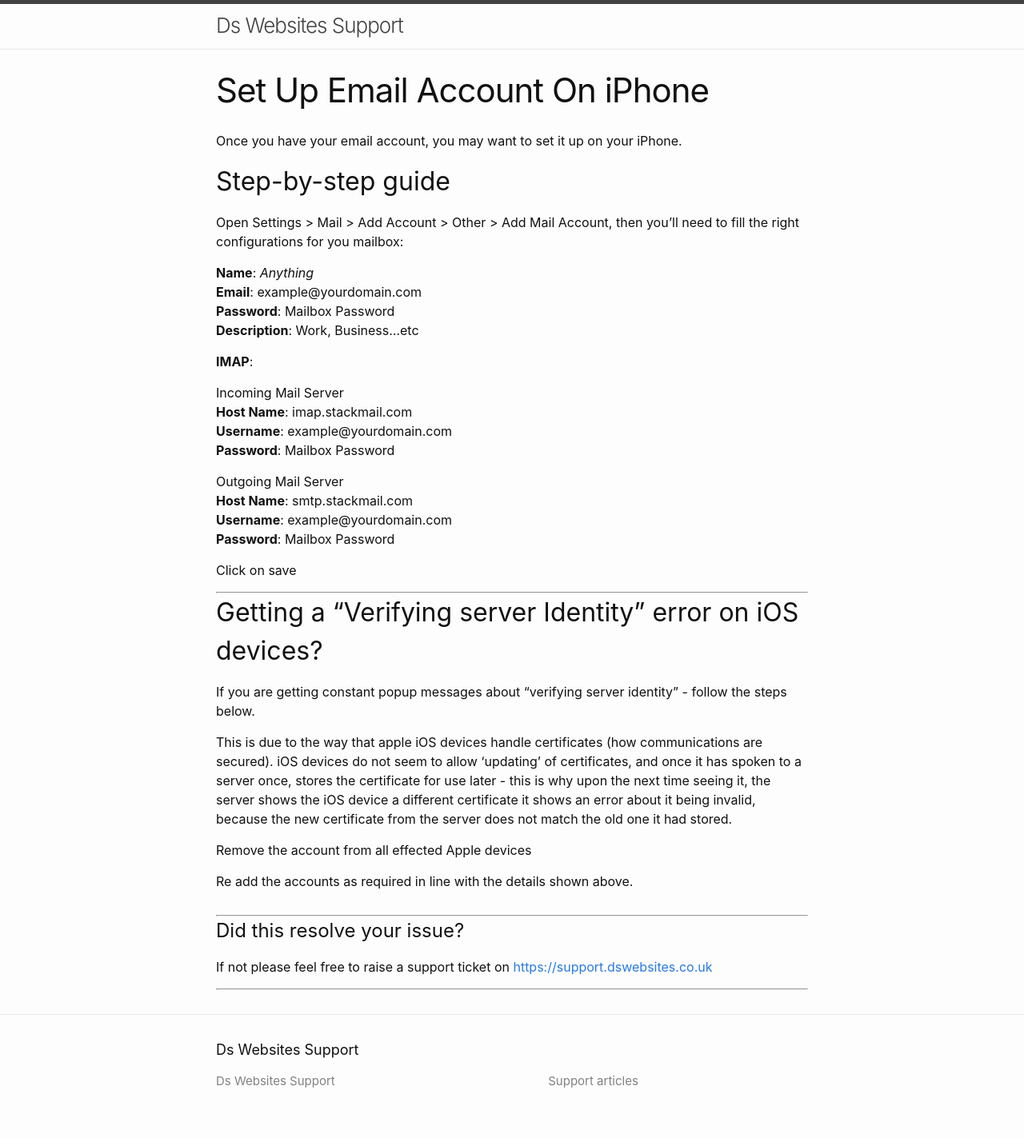
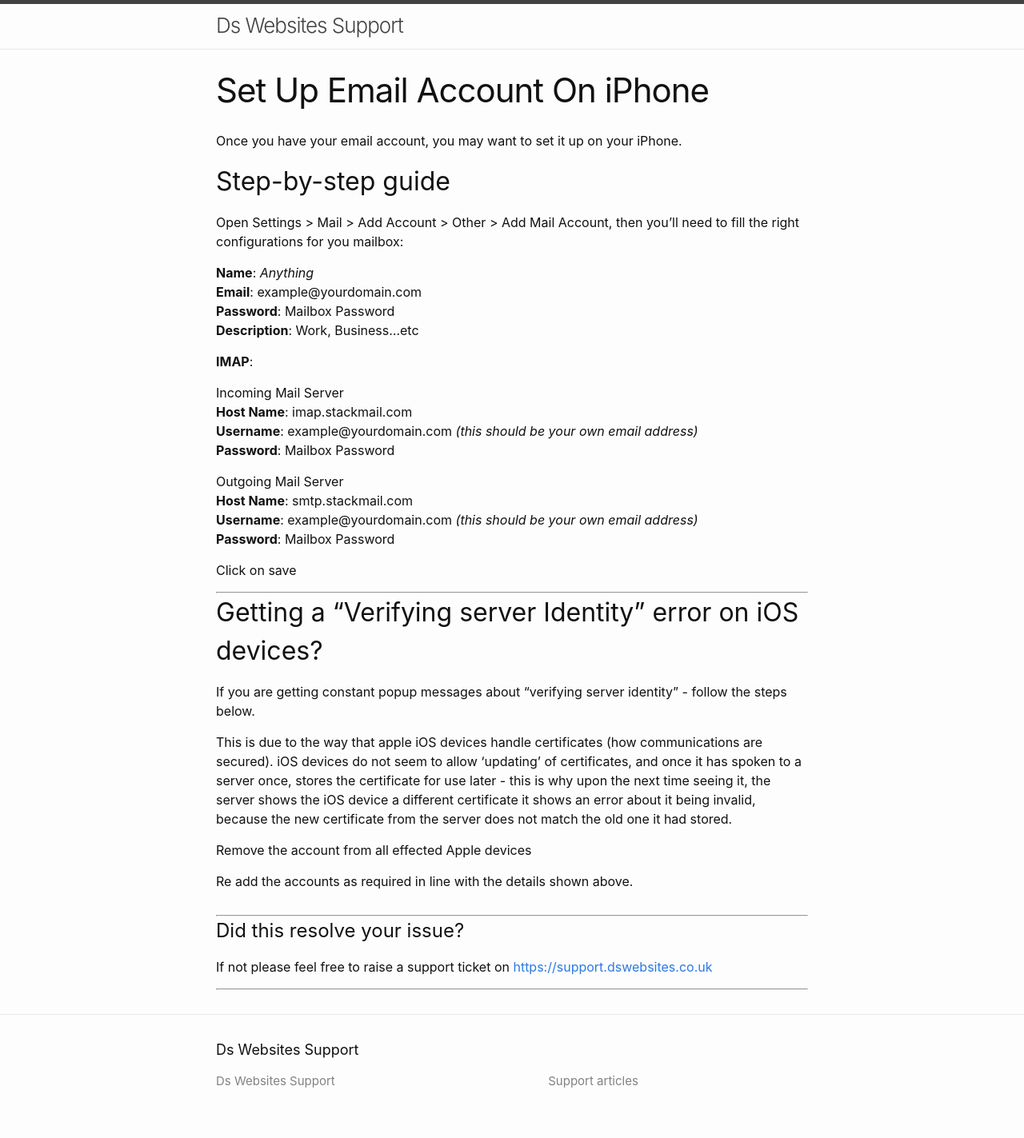
Before and after one commit to danstreeter/dswebsites-support, a Jekyll site: the page built from _posts/2020-08-25-Set-Up-Email-Account-on-iPhone.md, in a window 1280 px wide. Shown: the whole page at 80% size. Built offline with Jekyll 4.4.1, drawn with Linux system fonts in a browser that asks for light colours.

Commit message:
Updated info on username details

```diff
--- a/_posts/2020-08-25-Set-Up-Email-Account-on-iPhone.md
+++ b/_posts/2020-08-25-Set-Up-Email-Account-on-iPhone.md
@@ -20,12 +20,12 @@ Open Settings > Mail > Add Account > Other > Add Mail Account, then you'll need
 
 Incoming Mail Server
 **Host Name**: imap.stackmail.com
-**Username**: example@yourdomain.com
+**Username**: example@yourdomain.com _(this should be your own email address)_
 **Password**: Mailbox Password
 
 Outgoing Mail Server
 **Host Name**: smtp.stackmail.com
-**Username**: example@yourdomain.com
+**Username**: example@yourdomain.com _(this should be your own email address)_
 **Password**: Mailbox Password
 
 Click on save
```
